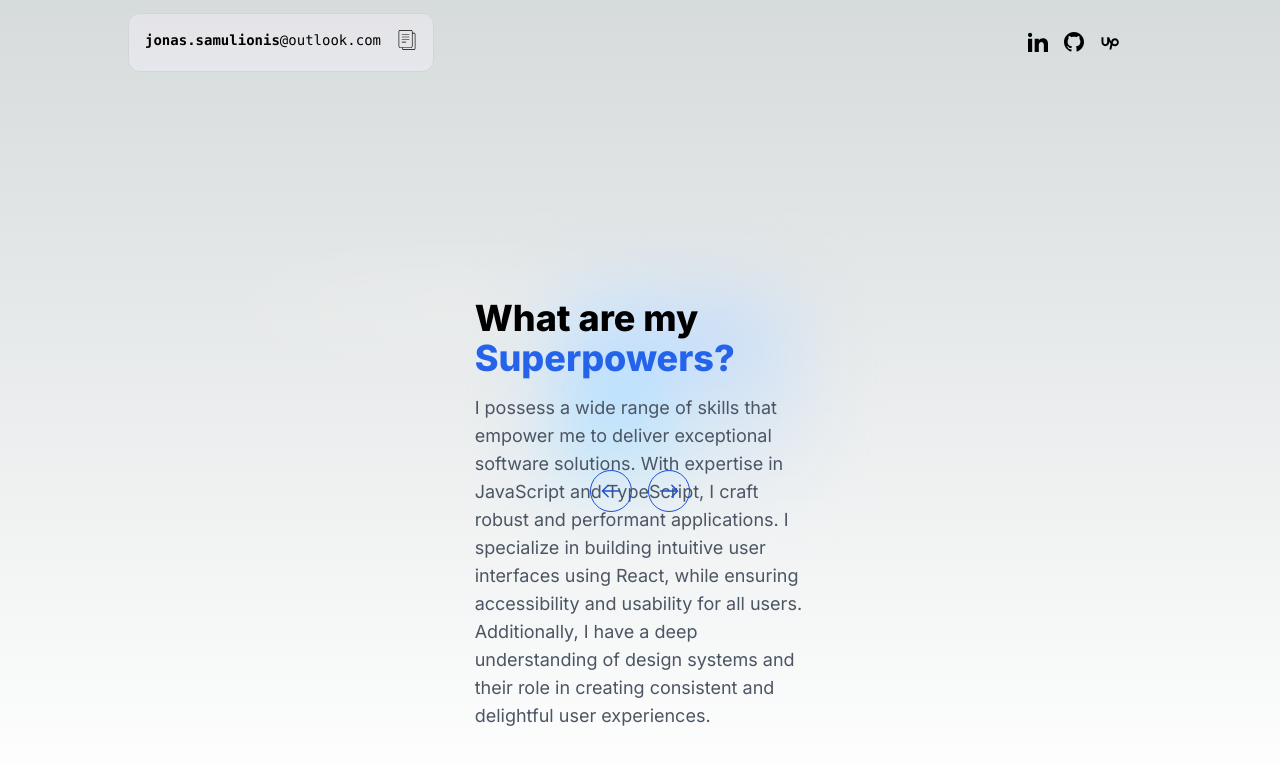
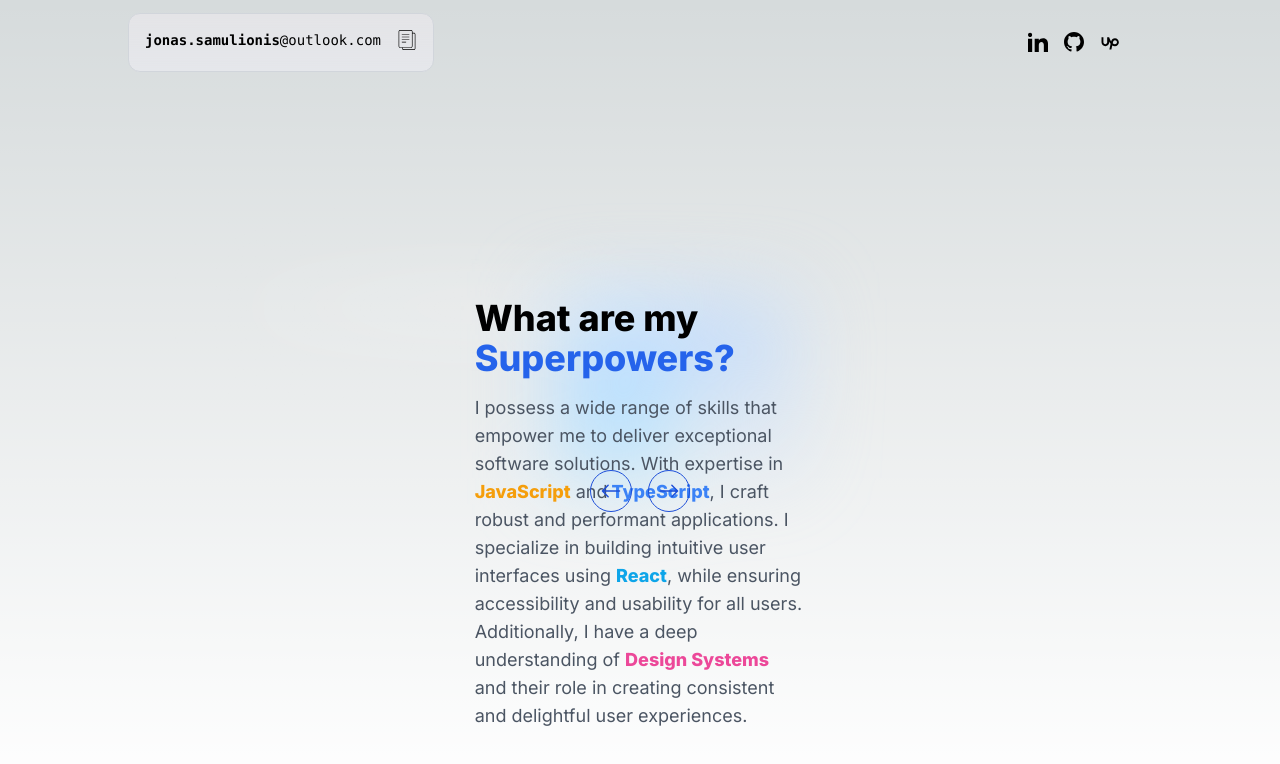
Before and after one commit to SamulionisJonas/portofolio, a Next.js app: page /about in a window 1280 px wide. Shown: the top 764 px of the page. Built offline with nearby package versions, Linux system fonts and the light colour scheme.

Commit message:
add colors

```diff
--- a/src/app/about/page.tsx
+++ b/src/app/about/page.tsx
@@ -10,11 +10,14 @@ export default function Superpowers() {
 			</h2>
 			<p className='max-h-60 overflow-scroll lg:max-h-max md:overflow-visible my-4 text-lg text-gray-600'>
 				I possess a wide range of skills that empower me to deliver exceptional software
-				solutions. With expertise in JavaScript and TypeScript, I craft robust and
-				performant applications. I specialize in building intuitive user interfaces using
-				React, while ensuring accessibility and usability for all users. Additionally, I
-				have a deep understanding of design systems and their role in creating consistent
-				and delightful user experiences.
+				solutions. With expertise in{' '}
+				<span className='font-extrabold text-amber-500'>JavaScript</span> and
+				<span className='font-extrabold text-blue-500'> TypeScript</span>, I craft robust
+				and performant applications. I specialize in building intuitive user interfaces
+				using <span className='font-extrabold text-sky-500'>React</span>, while ensuring
+				accessibility and usability for all users. Additionally, I have a deep understanding
+				of <span className='font-extrabold text-pink-500'>Design Systems</span> and their
+				role in creating consistent and delightful user experiences.
 			</p>
 
 			{/* <div className='fixed w-4/6 h-4/6 left-0 right-0 m-auto top-0 bottom-0'>
```
